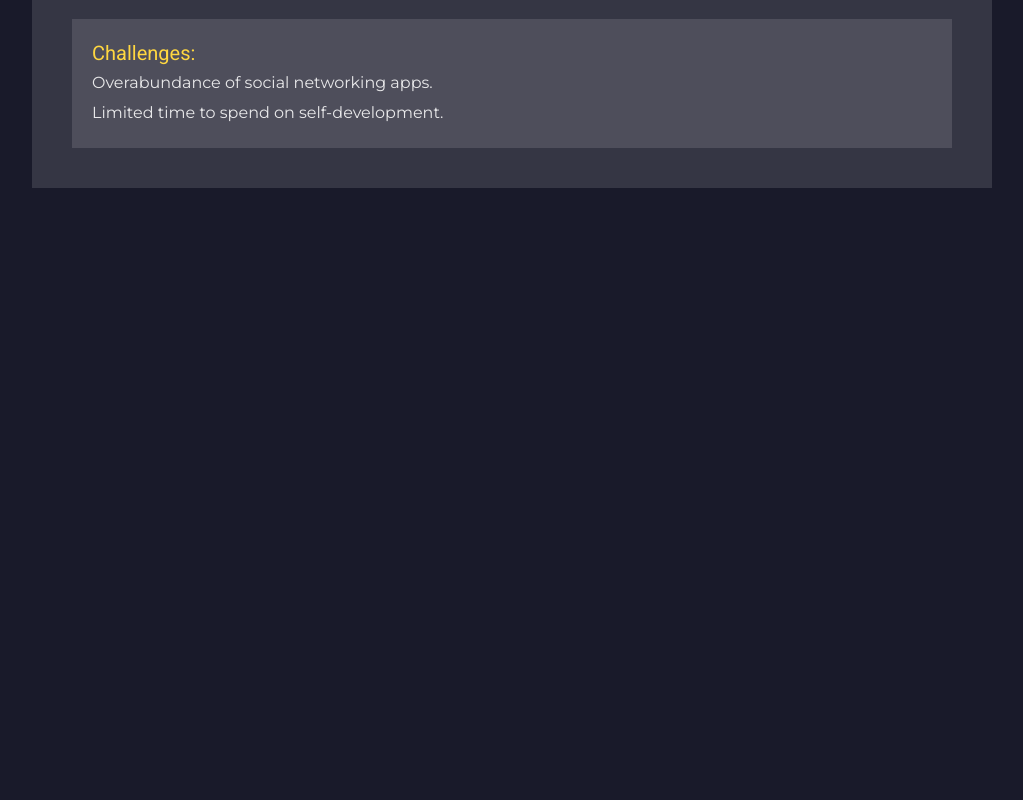
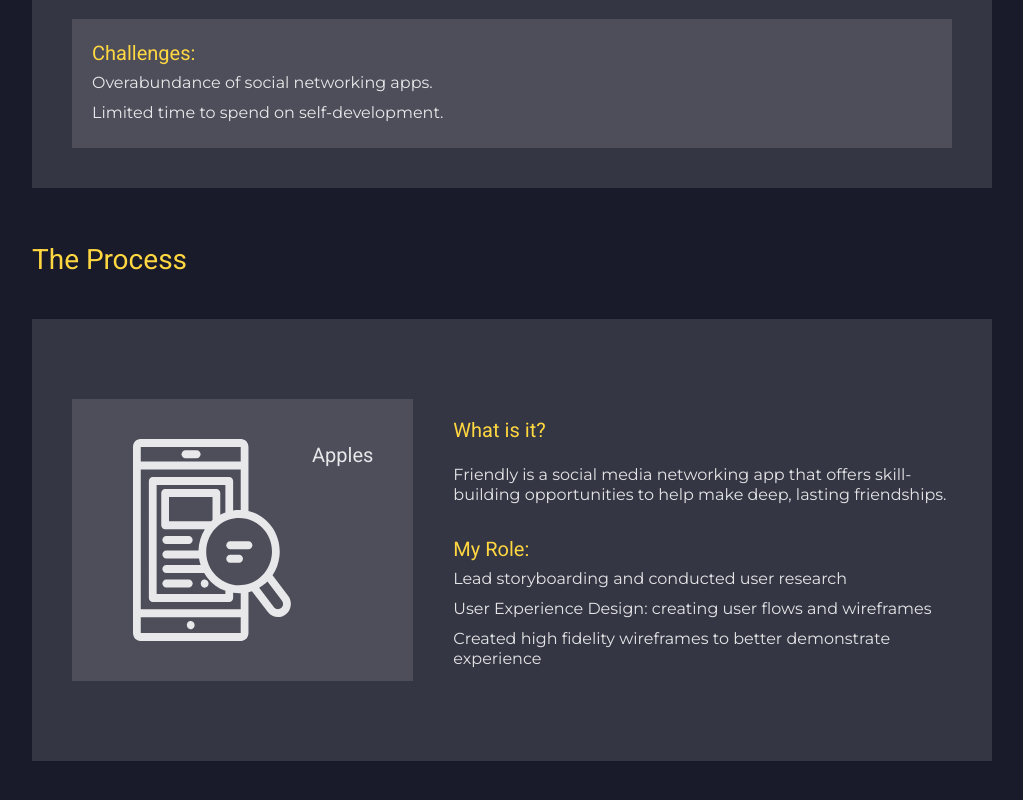
Before and after one commit to ethanleners/portfolio, a Gatsby site: page /portfolio in a window 1280 px wide. Shown: the part 927-1727 px from the top of the page, without its empty margins (128-1151 px from the left). Before the commit the page ends 1178 px from the top, so only its background shows below. Built offline with nearby package versions, Linux system fonts and the light colour scheme; Gatsby itself is replaced by a stand-in of ours.

Commit message:
Working on process for portfolio

```diff
--- a/src/components/ethanMain.js
+++ b/src/components/ethanMain.js
@@ -4,6 +4,7 @@ import Img from "gatsby-image"
 import styled from "styled-components"
 import { below } from "../utilities"
 import { Title1, Text1, Text1List } from "./molecule"
+
 
 const EthanMain = () => {
   const data = useStaticQuery(graphql`
--- /dev/null
+++ b/src/components/organism/index.js
@@ -0,0 +1 @@
+export * from "./processStep"
--- /dev/null
+++ b/src/components/organism/processStep.js
@@ -0,0 +1,123 @@
+import React from "react"
+import styled from "styled-components"
+import { useStaticQuery, graphql } from "gatsby"
+import Img from "gatsby-image"
+
+import {
+  Title2,
+  Title3,
+  Card,
+  Text1,
+  Text2,
+  Text2List,
+  TextEmphasis,
+} from "../molecule"
+import { below } from "../../utilities"
+
+import design from "../../images/design.svg"
+import experience from "../../images/experience.svg"
+import map from "../../images/map.svg"
+import user from "../../images/user.svg"
+
+const ProcessTitle = styled(Title2)`
+  margin-top: 40px;
+`
+
+const CardFlex = styled(Card)`
+  ${below[900]`
+flex-direction: column;
+align-items: center;
+margin: 5%;
+
+${props => `
+background: ${props.theme.colors.overlay};
+color: ${props.theme.colors.text};
+`}
+`}
+
+  ${below[600]`
+flex-direction: column;
+margin: 30px 1%;
+padding: 5%;
+`}
+
+display: flex;
+  flex-direction: row;
+  align-items: center;
+`
+
+const CardText = styled.div`
+  ${below[900]`
+flex-direction: column;
+width: auto;
+padding: 50px 50px;
+`}
+  ${below[600]`
+flex-direction: column;
+width: auto;
+padding: 10px 10px;
+`}
+width: calc(100% - 300px);
+  display: flex;
+  flex-direction: column;
+  align-items: flex-start;
+  justify-content: flex-end;
+  padding: 0 0 0 40px;
+  height: 100%;
+  box-sizing: border-box;
+`
+
+const ImageCard = styled(Card)``;
+
+const TextTitle = styled(Text1)`
+  font-family: Heebo, Arial, Roboto, Ubuntu, Cantarell, "Open Sans",
+    "Helvetica Neue", sans-serif;
+  padding: 5px 0;
+`
+
+export const ProcessStep = props => {
+  const StyledImage = styled.img`
+    width: 200px;
+  `
+  const Image = props => (
+    <>
+      {props.image === "experience" && (
+        <StyledImage src={experience} alt="understand the experience" />
+      )}
+      {props.image === "user" && (
+        <StyledImage src={user} alt="empathize with user" />
+      )}
+      {props.image === "map" && <StyledImage src={map} alt="map user flows" />}
+      {props.image === "design" && (
+        <StyledImage src={design} alt="design prototype" />
+      )}
+    </>
+  )
+
+  return (
+    <>
+      <ProcessTitle>The Process</ProcessTitle>
+      <CardFlex>
+        <ImageCard>
+          <Image image={props.image} />
+          <TextTitle>{props.imageText}</TextTitle>
+        </ImageCard>
+        <CardText>
+          <Title3>What is it?</Title3>
+          <Text2>
+            Friendly is a social media networking app that offers skill-building
+            opportunities to help make deep, lasting friendships.
+          </Text2>
+          <Title3>My Role:</Title3>
+          <Text2List>Lead storyboarding and conducted user research</Text2List>
+          <Text2List>
+            User Experience Design: creating user flows and wireframes
+          </Text2List>
+          <Text2List>
+            Created high fidelity wireframes to better demonstrate experience
+          </Text2List>
+        </CardText>
+      </CardFlex>
+    </>
+  )
+}
--- a/src/pages/portfolio.js
+++ b/src/pages/portfolio.js
@@ -3,7 +3,8 @@ import { Link, graphql } from "gatsby"
 import Layout from "../components/layout"
 import SEO from "../components/seo"
 
-import {Opener, Statement} from "../components/study1"
+import { Opener, Statement } from "../components/study1"
+import { ProcessStep } from "../components/organism/processStep"
 
 const Portfolio = () => {
   return (
@@ -11,6 +12,7 @@ const Portfolio = () => {
       <SEO title="Blog posts" />
       <Opener></Opener>
       <Statement></Statement>
+      <ProcessStep image="design" imageText="Apples"></ProcessStep>
     </Layout>
   )
 }
```
Also changed, not shown: src/images/design.svg (added), src/images/experience.svg (added), src/images/map.svg (added), src/images/user.svg (added).
